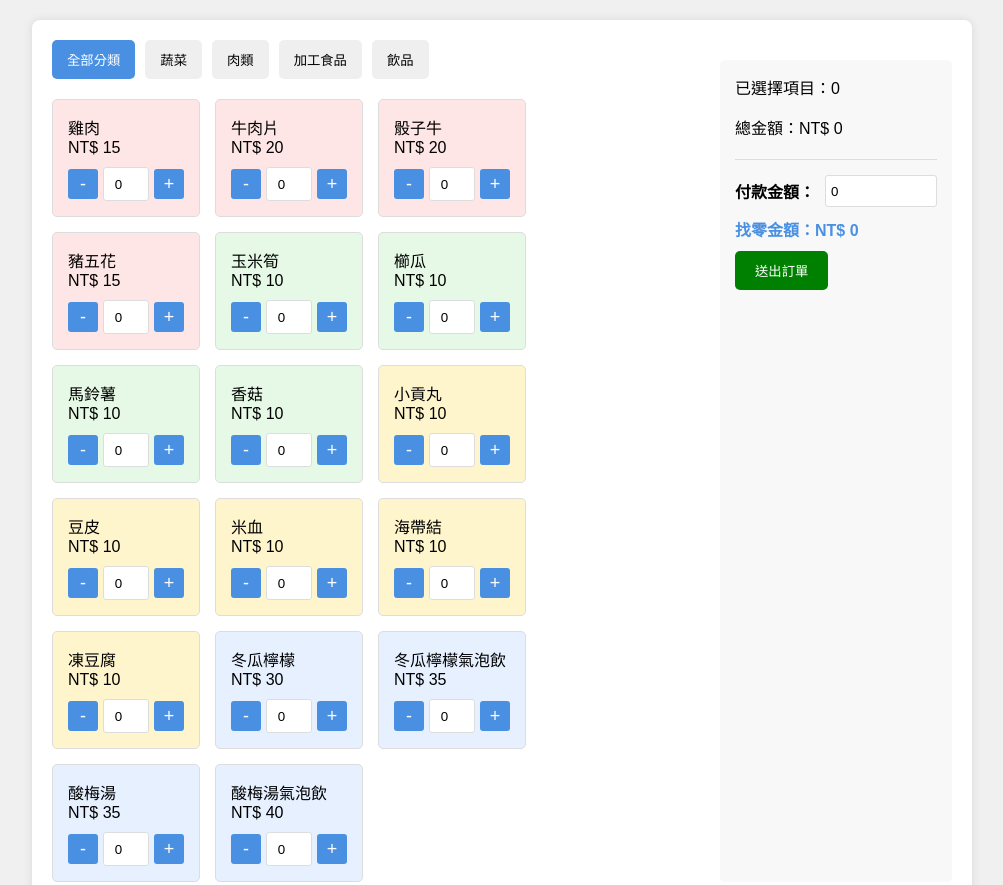
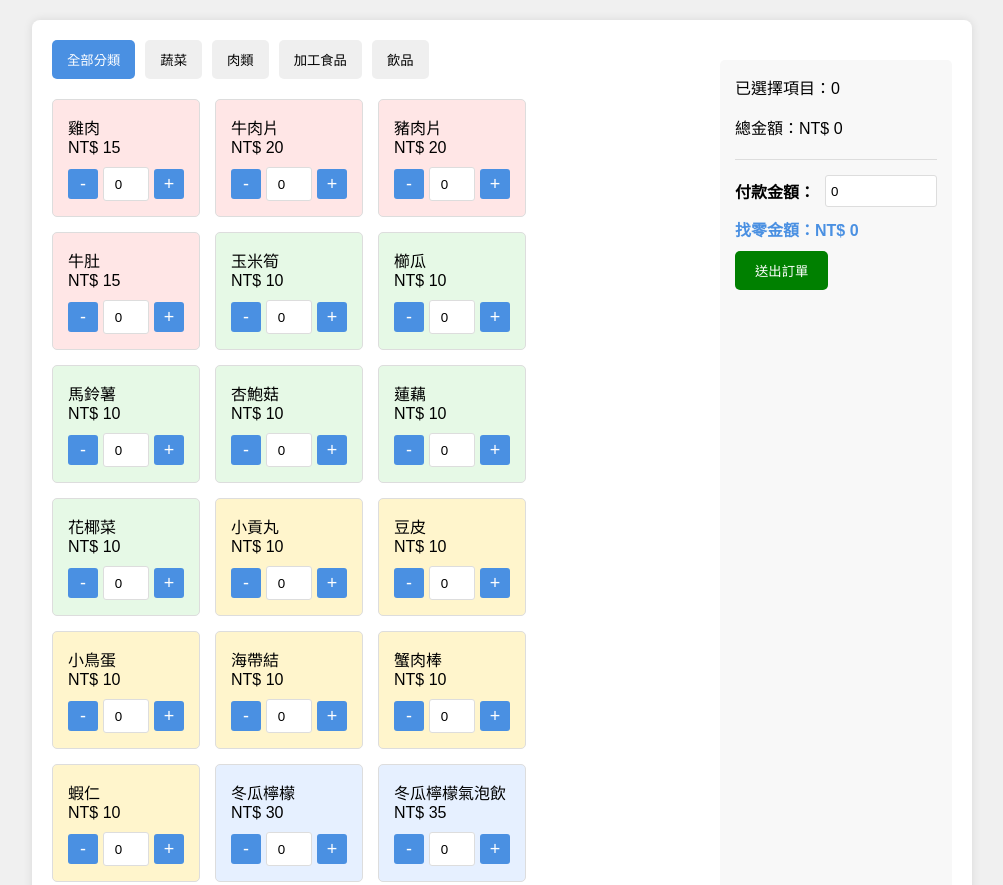
Before and after one commit to apple00131/bobochi, a plain HTML site: page index.html in a window 1280 px wide. Shown: the top 885 px of the page, without its empty margins (138-1141 px from the left). Drawn offline with nearby package versions, Linux system fonts and the light colour scheme.

Commit message:
Update food.html

```diff
--- a/index.html
+++ b/index.html
@@ -216,24 +216,27 @@
                 foodItems: [
                     { id: 1, name: '雞肉', price: 15, category: '肉類', quantity: 0 },
                     { id: 2, name: '牛肉片', price: 20, category: '肉類', quantity: 0 },
-                    { id: 3, name: '骰子牛', price: 20, category: '肉類', quantity: 0 },
-                    { id: 4, name: '豬五花', price: 15, category: '肉類', quantity: 0 },
+                    { id: 3, name: '豬肉片', price: 20, category: '肉類', quantity: 0 },
+                    { id: 4, name: '牛肚', price: 15, category: '肉類', quantity: 0 },
 
                     { id: 5, name: '玉米筍', price: 10, category: '蔬菜', quantity: 0 },
                     { id: 6, name: '櫛瓜', price: 10, category: '蔬菜', quantity: 0 },
                     { id: 7, name: '馬鈴薯', price: 10, category: '蔬菜', quantity: 0 },
-                    { id: 8, name: '香菇', price: 10, category: '蔬菜', quantity: 0 },
+                    { id: 8, name: '杏鮑菇', price: 10, category: '蔬菜', quantity: 0 },
+                    { id: 9, name: '蓮藕', price: 10, category: '蔬菜', quantity: 0 },
+                    { id: 10, name: '花椰菜', price: 10, category: '蔬菜', quantity: 0 },
 
-                    { id: 9, name: '小貢丸', price: 10, category: '加工食品', quantity: 0 },
-                    { id: 10, name: '豆皮', price: 10, category: '加工食品', quantity: 0 },
-                    { id: 11, name: '米血', price: 10, category: '加工食品', quantity: 0 },
-                    { id: 12, name: '海帶結', price: 10, category: '加工食品', quantity: 0 },
-                    { id: 13, name: '凍豆腐', price: 10, category: '加工食品', quantity: 0 },
+                    { id: 11, name: '小貢丸', price: 10, category: '加工食品', quantity: 0 },
+                    { id: 12, name: '豆皮', price: 10, category: '加工食品', quantity: 0 },
+                    { id: 13, name: '小鳥蛋', price: 10, category: '加工食品', quantity: 0 },
+                    { id: 14, name: '海帶結', price: 10, category: '加工食品', quantity: 0 },
+                    { id: 15, name: '蟹肉棒', price: 10, category: '加工食品', quantity: 0 },
+                    { id: 16, name: '蝦仁', price: 10, category: '加工食品', quantity: 0 },
 
-                    { id: 14, name: '冬瓜檸檬', price: 30, category: '飲品', quantity: 0 },
-                    { id: 15, name: '冬瓜檸檬氣泡飲', price: 35, category: '飲品', quantity: 0 },
-                    { id: 16, name: '酸梅湯', price: 35, category: '飲品', quantity: 0 },
-                    { id: 17, name: '酸梅湯氣泡飲', price: 40, category: '飲品', quantity: 0 },
+                    { id: 17, name: '冬瓜檸檬', price: 30, category: '飲品', quantity: 0 },
+                    { id: 18, name: '冬瓜檸檬氣泡飲', price: 35, category: '飲品', quantity: 0 },
+                    { id: 19, name: '酸梅湯', price: 35, category: '飲品', quantity: 0 },
+                    { id: 20, name: '酸梅湯氣泡飲', price: 40, category: '飲品', quantity: 0 },
                 ],
                 paymentAmount: 0
 
@@ -344,4 +347,5 @@
 
 </body>
 
+
 </html>
```
